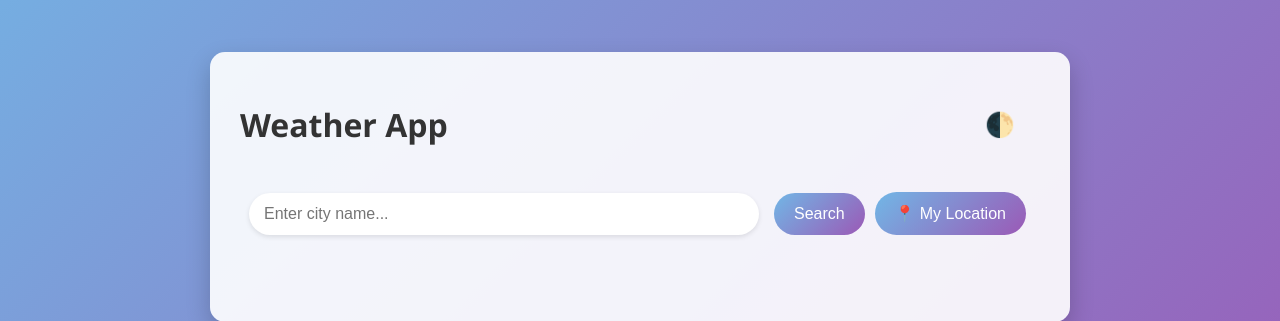
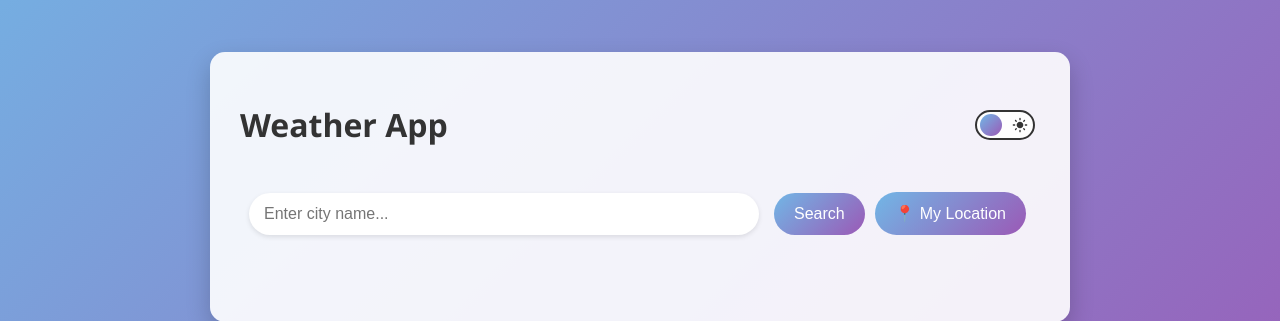
Before and after one commit to prince-sutariya-6353/Weather_app, a Flask app: page / in a window 1280 px wide. Shown: the part 213-534 px from the top of the page. Run offline with Flask 3, Linux system fonts and the light colour scheme.

Commit message:
update index.html

```diff
--- a/templates/index.html
+++ b/templates/index.html
@@ -232,12 +232,74 @@
             margin-bottom: 20px;
         }
         .theme-toggle {
-            background: none;
-            border: none;
+            position: relative;
+            width: 60px;
+            height: 30px;
+            background: var(--card-bg);
+            border-radius: 15px;
             cursor: pointer;
-            font-size: 24px;
+            display: flex;
+            align-items: center;
+            padding: 0 5px;
+            transition: all 0.3s ease;
+            border: 2px solid var(--text-color);
+        }
+
+        .theme-toggle::before {
+            content: '';
+            position: absolute;
+            width: 22px;
+            height: 22px;
+            border-radius: 50%;
+            background: var(--button-gradient);
+            left: 3px;
+            transition: all 0.3s ease;
+        }
+
+        .theme-toggle[data-theme="dark"]::before {
+            left: calc(100% - 25px);
+        }
+
+        .theme-toggle svg {
+            width: 16px;
+            height: 16px;
+            fill: var(--text-color);
+            transition: all 0.3s ease;
+        }
+
+        .theme-toggle .sun-icon {
+            margin-left: auto;
+        }
+
+        .theme-toggle .moon-icon {
+            margin-right: auto;
+        }
+
+        .theme-toggle:hover {
+            transform: scale(1.05);
+        }
+
+        .theme-toggle::after {
+            content: attr(data-tooltip);
+            position: absolute;
+            bottom: -30px;
+            left: 50%;
+            transform: translateX(-50%);
+            background-color: var(--card-bg);
             color: var(--text-color);
-            transition: color 0.3s;
+            padding: 5px 10px;
+            border-radius: 5px;
+            font-size: 12px;
+            white-space: nowrap;
+            opacity: 0;
+            visibility: hidden;
+            transition: all 0.3s ease;
+            box-shadow: var(--card-shadow);
+        }
+
+        .theme-toggle:hover::after {
+            opacity: 1;
+            visibility: visible;
         }
         .location-btn {
             display: flex;
@@ -268,7 +330,14 @@
     <div class="container">
         <div class="header-controls">
             <h1>Weather App</h1>
-            <button class="theme-toggle" onclick="toggleTheme()">🌓</button>
+            <button class="theme-toggle" onclick="toggleTheme()" data-theme="light" data-tooltip="Switch to Dark Mode">
+                <svg class="moon-icon" viewBox="0 0 24 24">
+                    <path d="M12 3c-4.97 0-9 4.03-9 9s4.03 9 9 9 9-4.03 9-9c0-.46-.04-.92-.1-1.36-.98 1.37-2.58 2.26-4.4 2.26-2.98 0-5.4-2.42-5.4-5.4 0-1.81.89-3.42 2.26-4.4-.44-.06-.9-.1-1.36-.1z"/>
+                </svg>
+                <svg class="sun-icon" viewBox="0 0 24 24">
+                    <path d="M12 7c-2.76 0-5 2.24-5 5s2.24 5 5 5 5-2.24 5-5-2.24-5-5-5zM2 13h2c.55 0 1-.45 1-1s-.45-1-1-1H2c-.55 0-1 .45-1 1s.45 1 1 1zm18 0h2c.55 0 1-.45 1-1s-.45-1-1-1h-2c-.55 0-1 .45-1 1s.45 1 1 1zM11 2v2c0 .55.45 1 1 1s1-.45 1-1V2c0-.55-.45-1-1-1s-1 .45-1 1zm0 18v2c0 .55.45 1 1 1s1-.45 1-1v-2c0-.55-.45-1-1-1s-1 .45-1 1zM5.99 4.58c-.39-.39-1.03-.39-1.41 0-.39.39-.39 1.03 0 1.41l1.06 1.06c.39.39 1.03.39 1.41 0 .39-.39.39-1.03 0-1.41L5.99 4.58zm12.37 12.37c-.39-.39-1.03-.39-1.41 0-.39.39-.39 1.03 0 1.41l1.06 1.06c.39.39 1.03.39 1.41 0 .39-.39.39-1.03 0-1.41l-1.06-1.06zm1.06-10.96c.39-.39.39-1.03 0-1.41-.39-.39-1.03-.39-1.41 0l-1.06 1.06c-.39.39-.39 1.03 0 1.41.39.39 1.03.39 1.41 0l1.06-1.06zM7.05 18.36c.39-.39.39-1.03 0-1.41-.39-.39-1.03-.39-1.41 0l-1.06 1.06c-.39.39-.39 1.03 0 1.41.39.39 1.03.39 1.41 0l1.06-1.06z"/>
+                </svg>
+            </button>
         </div>
 
         <form class="search-form" method="POST">
@@ -362,16 +431,33 @@
             const html = document.documentElement;
             const currentTheme = html.getAttribute('data-theme');
             const newTheme = currentTheme === 'light' ? 'dark' : 'light';
+            const themeToggle = document.querySelector('.theme-toggle');
 
+            // Update theme
             html.setAttribute('data-theme', newTheme);
             localStorage.setItem('theme', newTheme);
+
+            // Update toggle state
+            themeToggle.setAttribute('data-theme', newTheme);
+            themeToggle.setAttribute('data-tooltip', `Switch to ${newTheme === 'light' ? 'Dark' : 'Light'} Mode`);
+
+            // Add animation class
+            themeToggle.style.transform = 'scale(1.05)';
+            setTimeout(() => {
+                themeToggle.style.transform = 'scale(1)';
+            }, 200);
         }
 
         // Load saved theme
         document.addEventListener('DOMContentLoaded', () => {
             const savedTheme = localStorage.getItem('theme');
+            const themeToggle = document.querySelector('.theme-toggle');
+
             if (savedTheme) {
                 document.documentElement.setAttribute('data-theme', savedTheme);
+                // Update toggle state based on saved theme
+                themeToggle.setAttribute('data-theme', savedTheme);
+                themeToggle.setAttribute('data-tooltip', `Switch to ${savedTheme === 'light' ? 'Dark' : 'Light'} Mode`);
             }
         });
 
```
Also changed, not shown: 1 other file.
